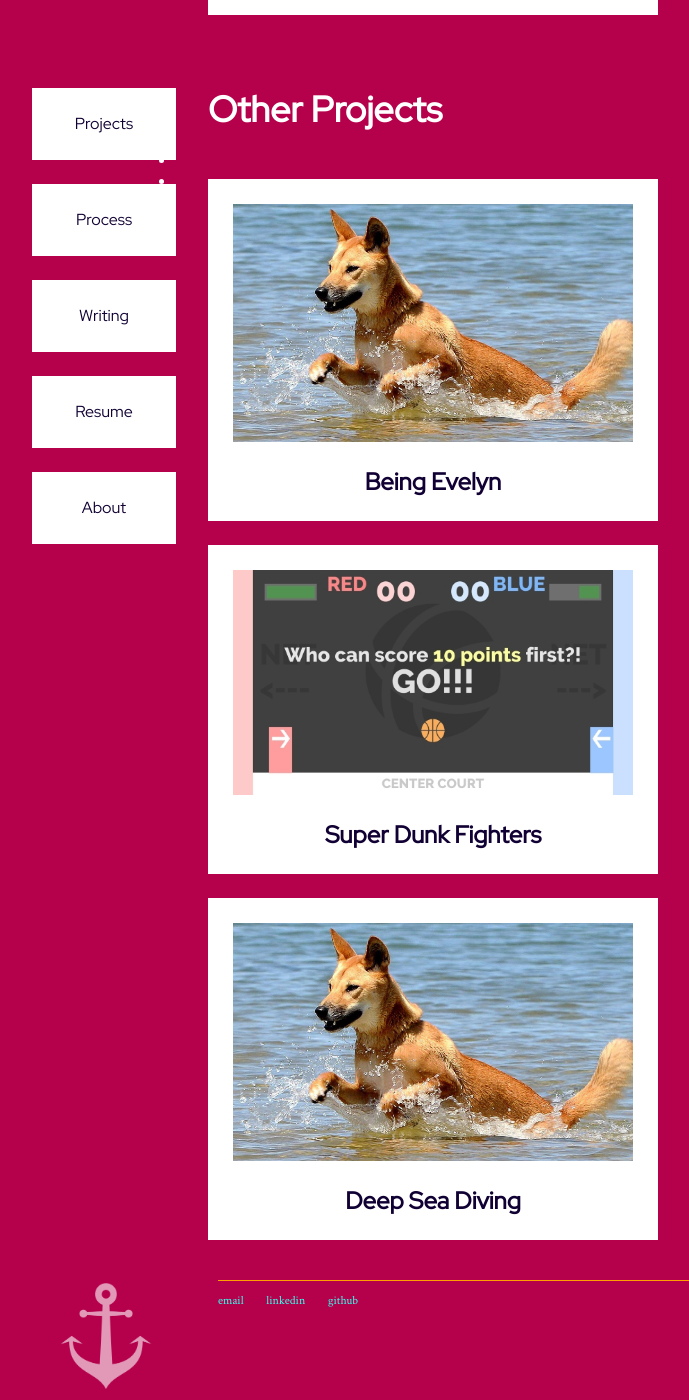
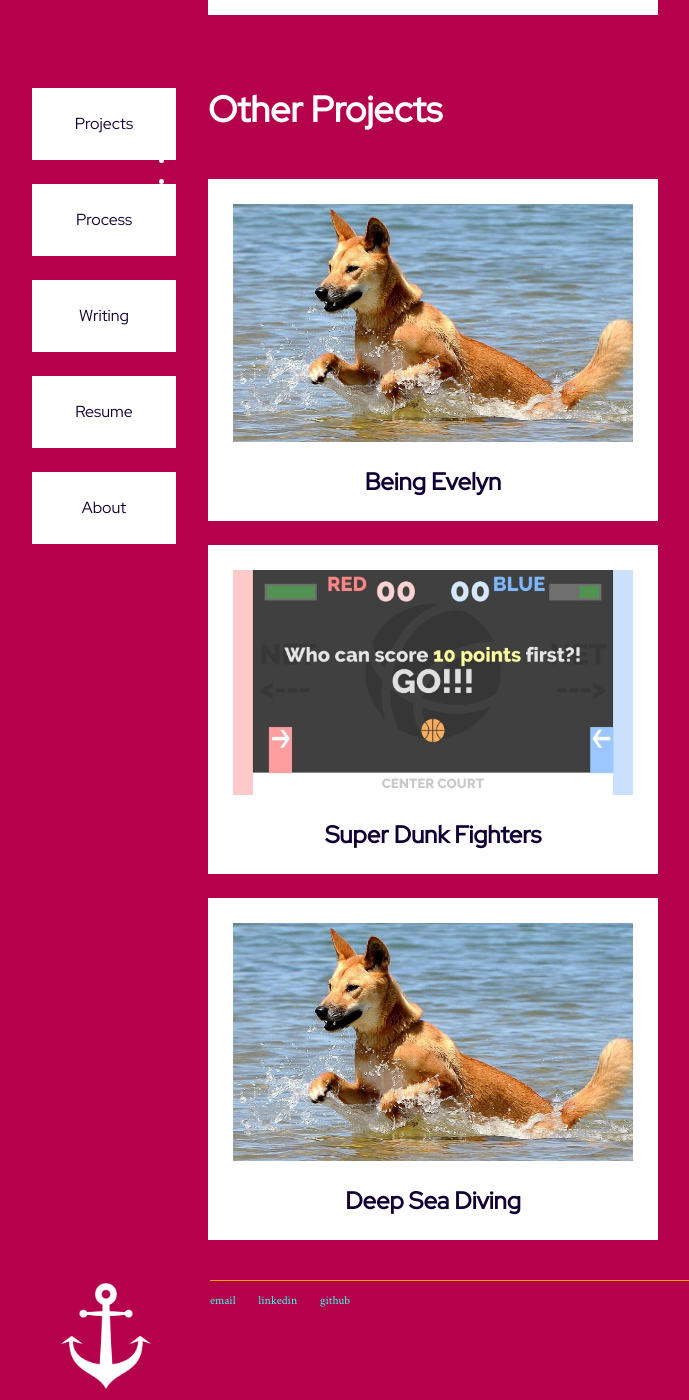
Before and after one commit to digigrant/digigrant.github.io, a Jekyll site: the page built from index.html, in a window 1280 px wide and 1400 px high, scrolled down 1903 px. Shown: the whole window, without its empty margins (0-689 px from the left). Built offline with Jekyll 4.4.1, drawn with Linux system fonts in a browser that asks for light colours.

Commit message:
Update main.scss

```diff
--- a/_sass/main.scss
+++ b/_sass/main.scss
@@ -76,9 +76,7 @@ footer
         float: left;
 
         margin-left: 50px;
-        margin-right: 64px;
-
-        opacity: 0.6;
+        margin-right: 56px;
 
         img
         {
@@ -90,11 +88,6 @@ footer
             bottom: 0px;
             left: 0px;
             right: 0px;
-        }
-
-        &:hover
-        {
-            opacity: 1.0;
         }
     }
 
```
